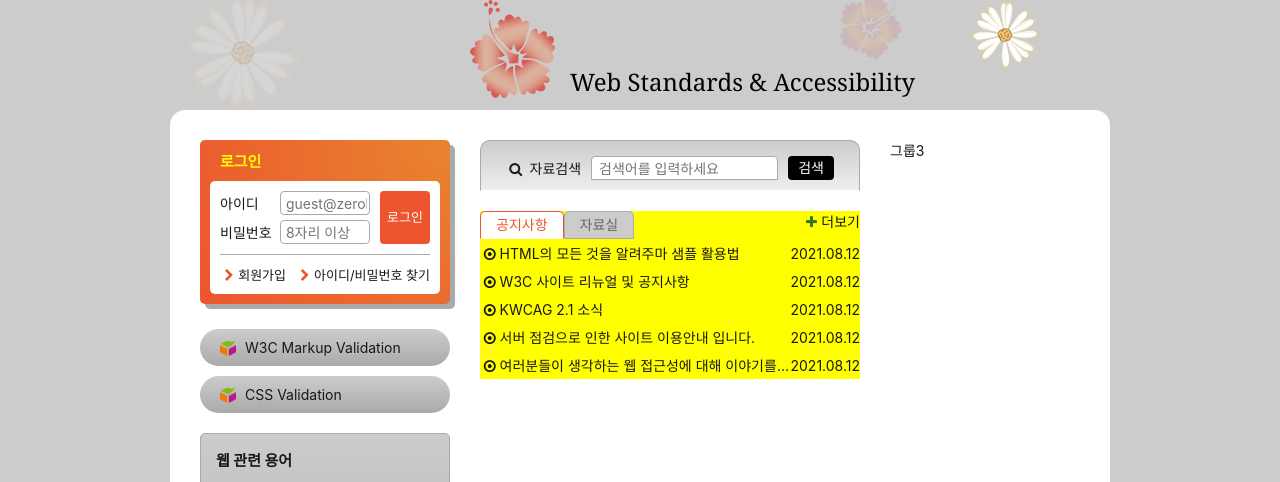
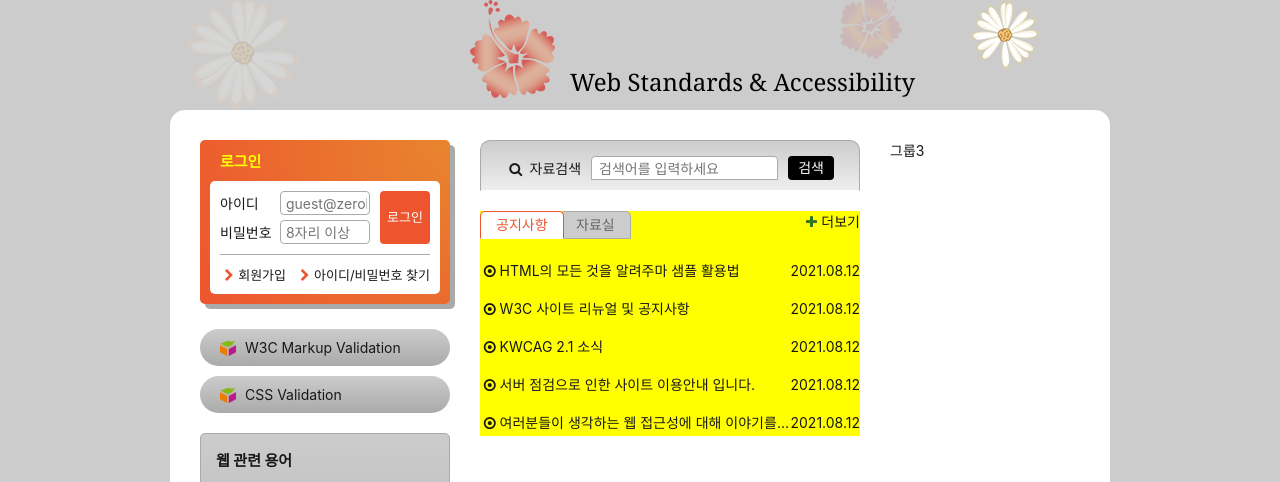
Before and after one commit to loco9939/zeroConneTo, a website: page HTML5/index.html in a window 1280 px wide. Shown: the part 143-625 px from the top of the page. Drawn offline with Linux system fonts and the light colour scheme; a web font is replaced by a local one.

Commit message:
게시판 목록을 변경

```diff
--- a/HTML5/css/index.css
+++ b/HTML5/css/index.css
@@ -453,46 +453,40 @@ body {
   background: yellow;
   position: relative;
   margin-top: 20px;
-  display: flow-root;
+  padding-top: 45px;
+  min-height: 214px;
 }
-.notice-tab {
-  float: left;
+.board-tab {
+  position: absolute;
+  top: 0;
   border: 1px solid #aaa;
   border-radius: 5px 5px 0 0;
   background: #ccc;
   padding: 5px 15px;
   color: #666;
 }
-/* .board-tab {
-  float: left;
-  border: 1px solid #aaa;
-  border-radius: 5px 5px 0 0;
-  background: #ccc;
-  padding: 5px 15px;
-  color: #666;
-} */
+.notice-tab {
+  left: 0;
+}
+.archieve-tab {
+  left: 80px;
+}
+.board-section.is-select .board-tab {
+  z-index: 10;
+}
 .board-section.is-select .board-tab {
   background: #fff;
   color: #ed552f;
   border-color: currentColor currentColor #fff currentColor;
 }
 .board-panel {
-  /* position: absolute; */
-  /* background: lime; */
   display: none;
-  /* top: 45px; */
-  width: 100%;
-  float: left;
 }
 .board-section.is-select .board-panel {
-  /* display: flex;
-  flex-flow: wrap;*/
+  display: flex;
+  flex-flow: wrap;
   width: 100%;
-  /* gap: 10px; */
-  /* float: left; */
-}
-.is-select {
-  display: block;
+  gap: 10px;
 }
 .board-panel li {
   display: flex;
@@ -521,14 +515,6 @@ body {
 .board-section.is-select .board-more {
   display: block;
 }
-.archieve-tab {
-  /* position: absolute; */
-  border: 1px solid #aaa;
-  border-radius: 5px 5px 0 0;
-  background: #ccc;
-  padding: 5px 15px;
-  color: #666;
-}
 
 /* 슬로건 */
 .slogan {
```
